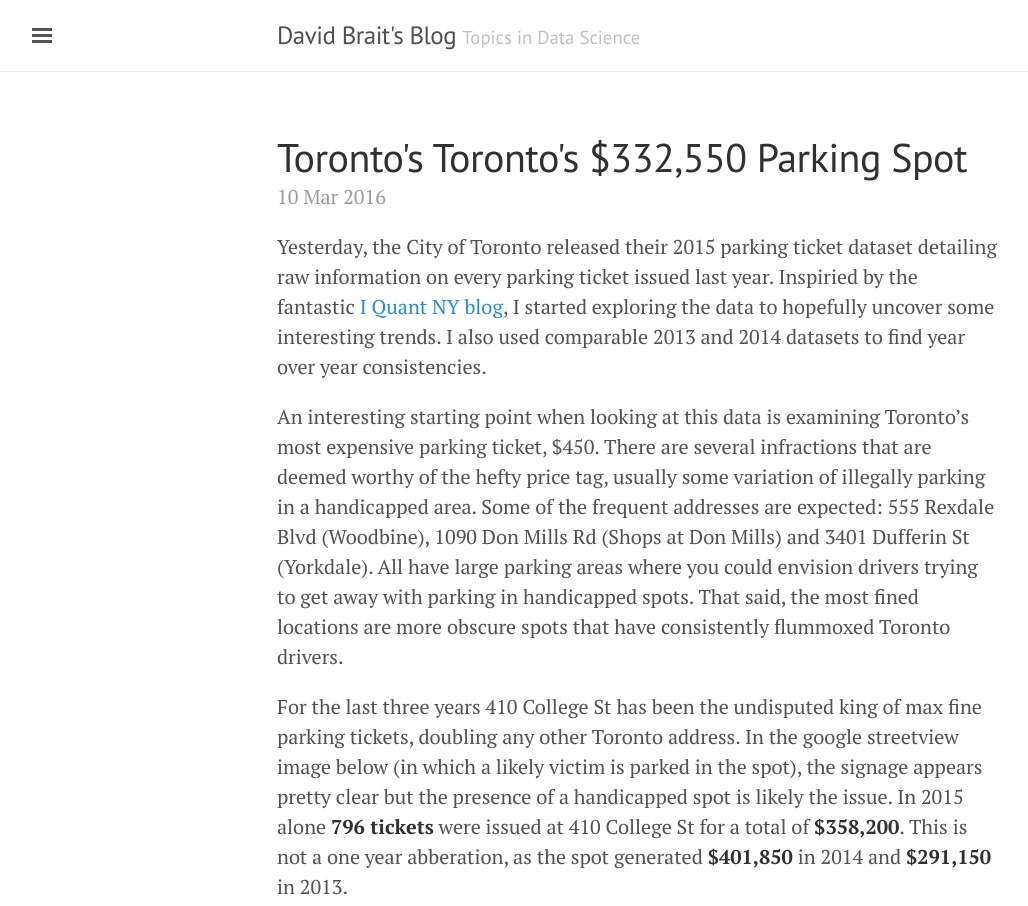
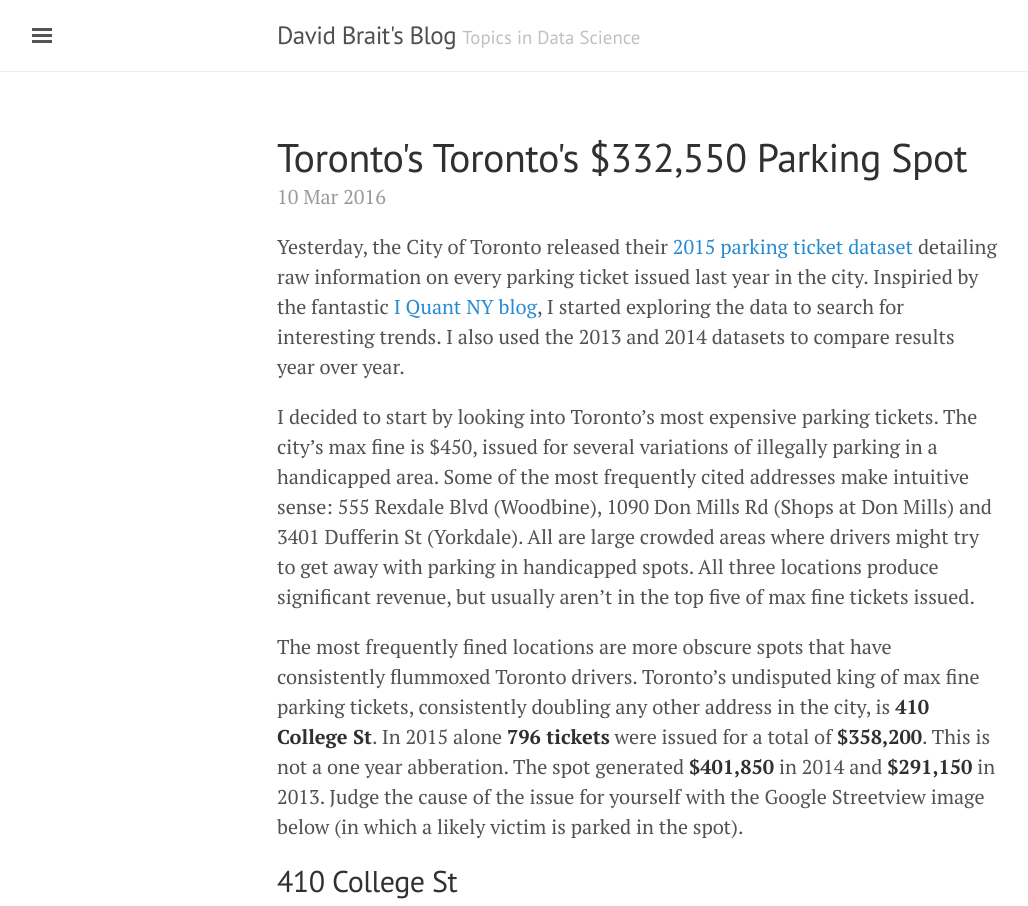
Before and after one commit to dbrait/dbrait-blog, a Jekyll site: the page built from _posts/2016-03-10-Toronto's $358,000 Parking Spot.md, in a window 1280 px wide and 1400 px high, cut to the strip 0-906 px from the top of the window. Shown: the whole strip, without its empty margins (3-1031 px from the left). Built offline with Jekyll 4.4.1, drawn with Linux system fonts in a browser that asks for light colours; some of the changed text lies outside the part shown.

Commit message:
Update 2016-03-10-Toronto's $358,000 Parking Spot.md

```diff
--- a/_posts/2016-03-10-Toronto's $358,000 Parking Spot.md
+++ b/_posts/2016-03-10-Toronto's $358,000 Parking Spot.md
@@ -5,36 +5,34 @@
 comments: True
 ---
 
-Yesterday, the City of Toronto released their 2015 parking ticket dataset detailing raw information on every parking ticket issued last year.  Inspiried by the fantastic <a href="http://iquantny.tumblr.com/">I Quant NY blog</a>, I started exploring the data to hopefully uncover some interesting trends.  I also used comparable 2013 and 2014 datasets to find year over year consistencies.
+Yesterday, the City of Toronto released their <a href="http://www1.toronto.ca/wps/portal/contentonly?vgnextoid=ca20256c54ea4310VgnVCM1000003dd60f89RCRD">2015 parking ticket dataset</a> detailing raw information on every parking ticket issued last year in the city.  Inspiried by the fantastic <a href="http://iquantny.tumblr.com/">I Quant NY blog</a>, I started exploring the data to search for interesting trends.  I also used the 2013 and 2014 datasets to compare results year over year.
 
-An interesting starting point when looking at this data is examining Toronto's most expensive parking ticket, $450.  There are several infractions that are deemed worthy of the hefty price tag, usually some variation of illegally parking in a handicapped area.  Some of the frequent addresses are expected: 555 Rexdale Blvd (Woodbine), 1090 Don Mills Rd (Shops at Don Mills) and 3401 Dufferin St (Yorkdale).  All have large parking areas where you could envision drivers trying to get away with parking in handicapped spots.  That said, the most fined locations are more obscure spots that have consistently flummoxed Toronto drivers.
+I decided to start by looking into Toronto's most expensive parking tickets.  The city's max fine is $450, issued for several variations of illegally parking in a handicapped area.  Some of the most frequently cited addresses make intuitive sense: 555 Rexdale Blvd (Woodbine), 1090 Don Mills Rd (Shops at Don Mills) and 3401 Dufferin St (Yorkdale).  All are large crowded areas where drivers might try to get away with parking in handicapped spots.  All three locations produce significant revenue, but usually aren't in the top five of max fine tickets issued.
 
-For the last three years 410 College St has been the undisputed king of max fine parking tickets, doubling any other Toronto address.  In the google streetview image below (in which a likely victim is parked in the spot), the signage appears pretty clear but the presence of a handicapped spot is likely the issue.  In 2015 alone **796 tickets** were issued at 410 College St for a total of **$358,200**.  This is not a one year abberation, as the spot generated **$401,850** in 2014 and **$291,150** in 2013.
+The most frequently fined locations are more obscure spots that have consistently flummoxed Toronto drivers.  Toronto's undisputed king of max fine parking tickets, consistently doubling any other address in the city, is **410 College St**.  In 2015 alone **796 tickets** were issued for a total of **$358,200**.  This is not a one year abberation.  The spot generated **$401,850** in 2014 and **$291,150** in 2013.  Judge the cause of the issue for yourself with the Google Streetview image below (in which a likely victim is parked in the spot).
 
 ## 410 College St
 
 <iframe src="https://www.google.com/maps/embed?pb=!1m0!3m2!1sen!2sca!4v1455649270872!6m8!1m7!1sk9t_aIUtkuWeAvu_uTdHFA!2m2!1d43.65675864281898!2d-79.40623669615232!3f144.63015609181116!4f-16.43494906144889!5f0.7820865974627469" width="600" height="450" frameborder="0" style="border:0" allowfullscreen></iframe>
 
-No other address in Toronto is as consistent a revenue producer as 410 College St, but there are several other max spots that seem to be a lock every year for $100,000+ in city revenue.  18 Grenville St another case of an odd place for a handicapped designitation, that averages a max ticket a day.  In 2015 the city issued **342 tickets for $153,900** in fines.  Each of the last three years fines at 18 Grenville have topped **$145,000**
+No other address in Toronto is as consistent a revenue producer as 410 College, but there are several other spots that seem to be a lock every year for $100,000+ in max fine ticket revenue.  **18 Grenville St** seems like another awkward place for a handicapped designitation.  In 2015 the spot averaged close to a max fine a day, **342 tickets for $153,900**.  Each of the last three years max fines at 18 Grenville have topped **$145,000**.
 
 ## 18 Grenville St
 
 <iframe src="https://www.google.com/maps/embed?pb=!1m0!3m2!1sen!2sca!4v1455651657879!6m8!1m7!1s83857MNyUcdO5tzZJ82cxA!2m2!1d43.66195861412737!2d-79.38421575983601!3f329.1808863828714!4f-5.896528146053157!5f0.7820865974627469" width="600" height="450" frameborder="0" style="border:0" allowfullscreen></iframe>
 
-Another google street view image with a likely victim in the still shot.  This is across the street from 35 Balmuto just outside an Manulife Center eastside exit.  This has topped $100,000 in fines the last three years with 2015 seeing **326 tickets** for **$146,700**.
+Another google street view image with a likely victim in the still shot.  This is across the street from **35 Balmuto** just outside an eastside exit from the Manulife Center.  This spot has topped $100,000 in fines the last three years with 2015 seeing **326 tickets** for **$146,700**.
 
 ## 35 Balmuto St
 
 <iframe src="https://www.google.com/maps/embed?pb=!1m0!3m2!1sen!2sca!4v1457569124752!6m8!1m7!1s1EsfEA2OFO2ZS7besE31jg!2m2!1d43.66953377351889!2d-79.3878226779771!3f223.54294412397383!4f-11.343472253253594!5f1.9587109090973311" width="600" height="450" frameborder="0" style="border:0" allowfullscreen></iframe>
 
-The last of Toronto's prolific max fine spots, is 60 Murray St just west of Mount Sinai hospital.  In 2015 this spot had **287 tickets issued for $129,150** in fines.  That was its lowest total the last three years, topping $140,000 in both 2013 and 2014.
+The last of Toronto's prolific max fine spots, **60 Murray St** just west of Mount Sinai hospital.  In 2015 this spot produced **287 tickets** for **$129,150**, its lowest total of the last three years.
 
 ## 60 Murray St
 
 <iframe src="https://www.google.com/maps/embed?pb=!1m0!3m2!1sen!2sca!4v1455651896816!6m8!1m7!1sotM4k6jUW09oEeBmET3sQg!2m2!1d43.65821668092152!2d-79.39131905145949!3f245!4f0!5f0.7820865974627469" width="600" height="450" frameborder="0" style="border:0" allowfullscreen></iframe>
 
-If you are interested in the data or my code, a link to my github is on the drop down side panel.  The project is located in the Toronto repository.  The data is also available at the city of Toronto's open data page.
-
 
 
 {% include twitter_plug.html %}
```
